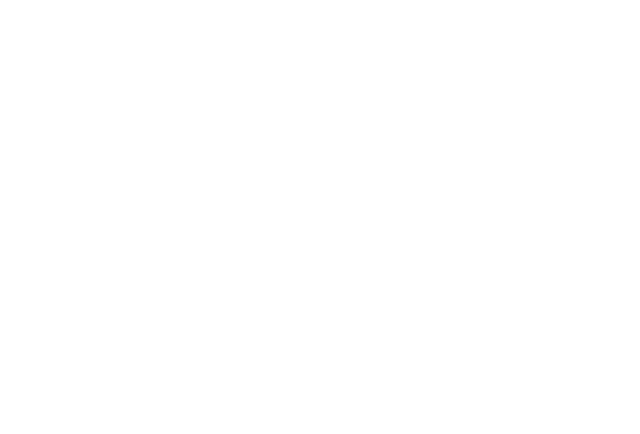
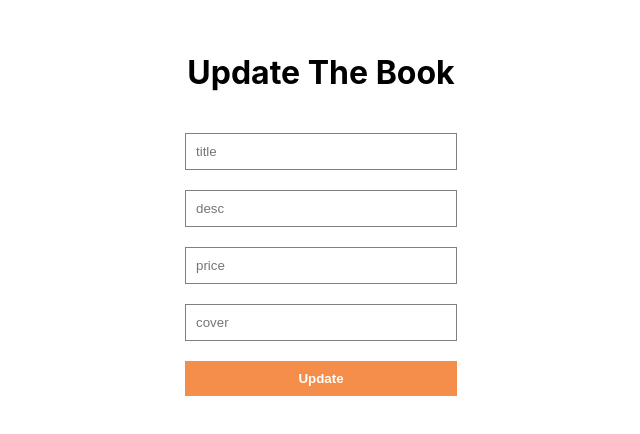
Before and after one commit to K-Othman/nodejs-project2, a React (Create React App) app in the folder client/: page /update/1 in a window 1280 px wide. Before the commit this address had no page. Shown: the part 186-620 px from the top of the page, without its empty margins (319-959 px from the left). Built offline with nearby package versions, Linux system fonts and the light colour scheme.

Commit message:
added the update page and styled it in the client side only

```diff
--- a/client/src/App.js
+++ b/client/src/App.js
@@ -11,7 +11,7 @@
         <Routes>
           <Route path="/" element={<Books />} />
           <Route path="/add" element={<Add />} />
-          <Route path="/update" element={<Update />} />
+          <Route path="/update/:id" element={<Update />} />
         </Routes>
       </BrowserRouter>
     </div>
--- a/client/src/pages/Add.jsx
+++ b/client/src/pages/Add.jsx
@@ -53,7 +53,9 @@
         onChange={handleChange}
         name="cover"
       />
-      <button onClick={handleClick}>Add</button>
+      <button className="formButton" onClick={handleClick}>
+        Add
+      </button>
     </div>
   );
 };
--- a/client/src/pages/Books.jsx
+++ b/client/src/pages/Books.jsx
@@ -39,7 +39,9 @@
             <button className="delete" onClick={() => handleDelete(book.id)}>
               Delete
             </button>
-            <button className="update">Update</button>
+            <button className="update">
+              <Link to={`/update/${book.id}`}>Update</Link>{" "}
+            </button>
           </div>
         ))}
       </div>
--- a/client/src/pages/Update.jsx
+++ b/client/src/pages/Update.jsx
@@ -1,5 +1,63 @@
+import axios from "axios";
+import { useState } from "react";
+import { useNavigate } from "react-router-dom";
+
 const Update = () => {
-  return <div>Update</div>;
+  const [book, setBook] = useState({
+    title: "",
+    desc: "",
+    price: null,
+    cover: "",
+  });
+
+  const navigate = useNavigate();
+
+  const handleChange = (e) => {
+    setBook((prev) => ({ ...prev, [e.target.name]: e.target.value }));
+  };
+
+  const handleClick = async (e) => {
+    e.preventDefault();
+    try {
+      await axios.post("http://localhost:8800/books", book);
+      navigate("/");
+    } catch (err) {
+      console.log(err);
+    }
+  };
+
+  return (
+    <div className="form">
+      <h1>Update The Book</h1>
+      <input
+        type="text"
+        placeholder="title"
+        onChange={handleChange}
+        name="title"
+      />
+      <input
+        type="text"
+        placeholder="desc"
+        onChange={handleChange}
+        name="desc"
+      />
+      <input
+        type="number"
+        placeholder="price"
+        onChange={handleChange}
+        name="price"
+      />
+      <input
+        type="text"
+        placeholder="cover"
+        onChange={handleChange}
+        name="cover"
+      />
+      <button className="formButton" onClick={handleClick}>
+        Update
+      </button>
+    </div>
+  );
 };
 
 export default Update;
--- a/client/src/style.css
+++ b/client/src/style.css
@@ -43,3 +43,24 @@
   border: 1px solid rgb(204, 204, 243);
   color: rgb(139, 139, 234);
 }
+
+.form {
+  display: flex;
+  flex-direction: column;
+  gap: 20px;
+}
+
+input {
+  width: 250px;
+  padding: 10px;
+  border: 1px solid gray;
+}
+
+.formButton {
+  border: none;
+  padding: 10px;
+  background-color: rgb(244, 142, 74);
+  color: white;
+  font-weight: bold;
+  cursor: pointer;
+}
```
